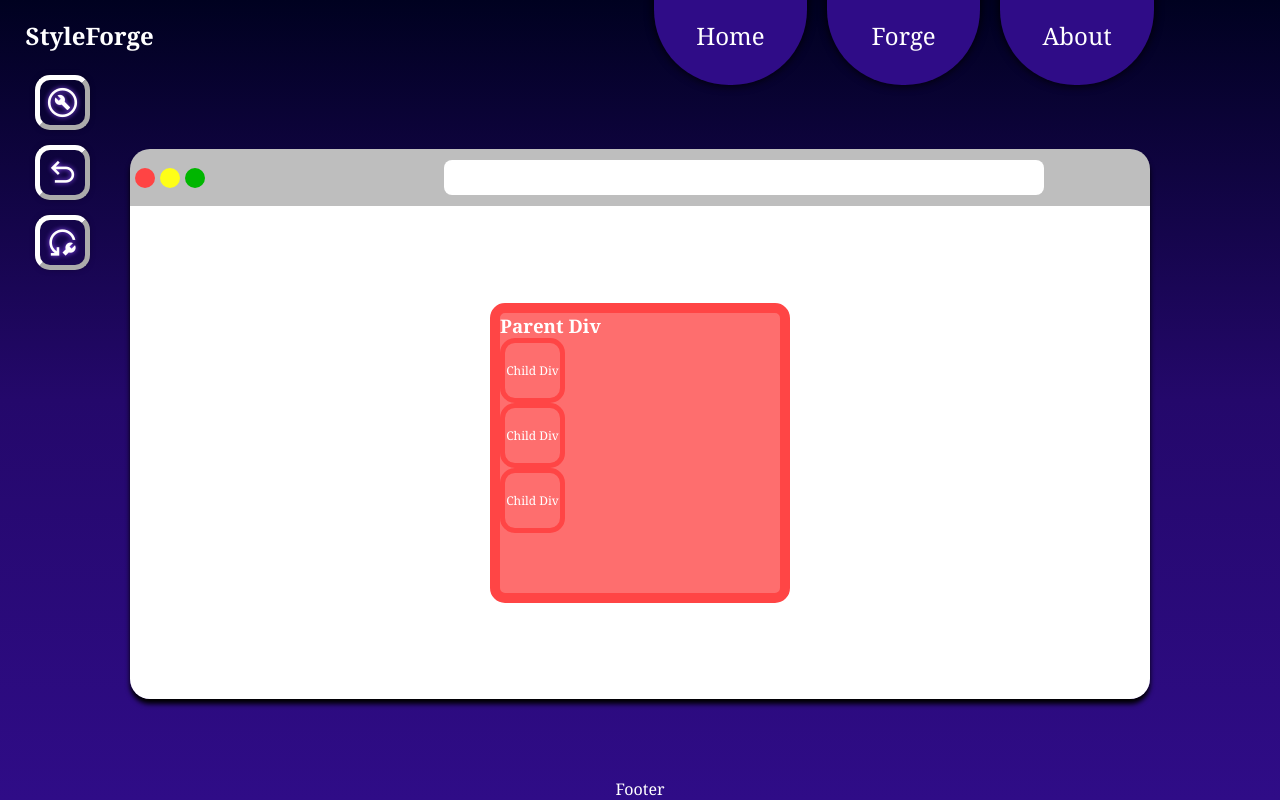
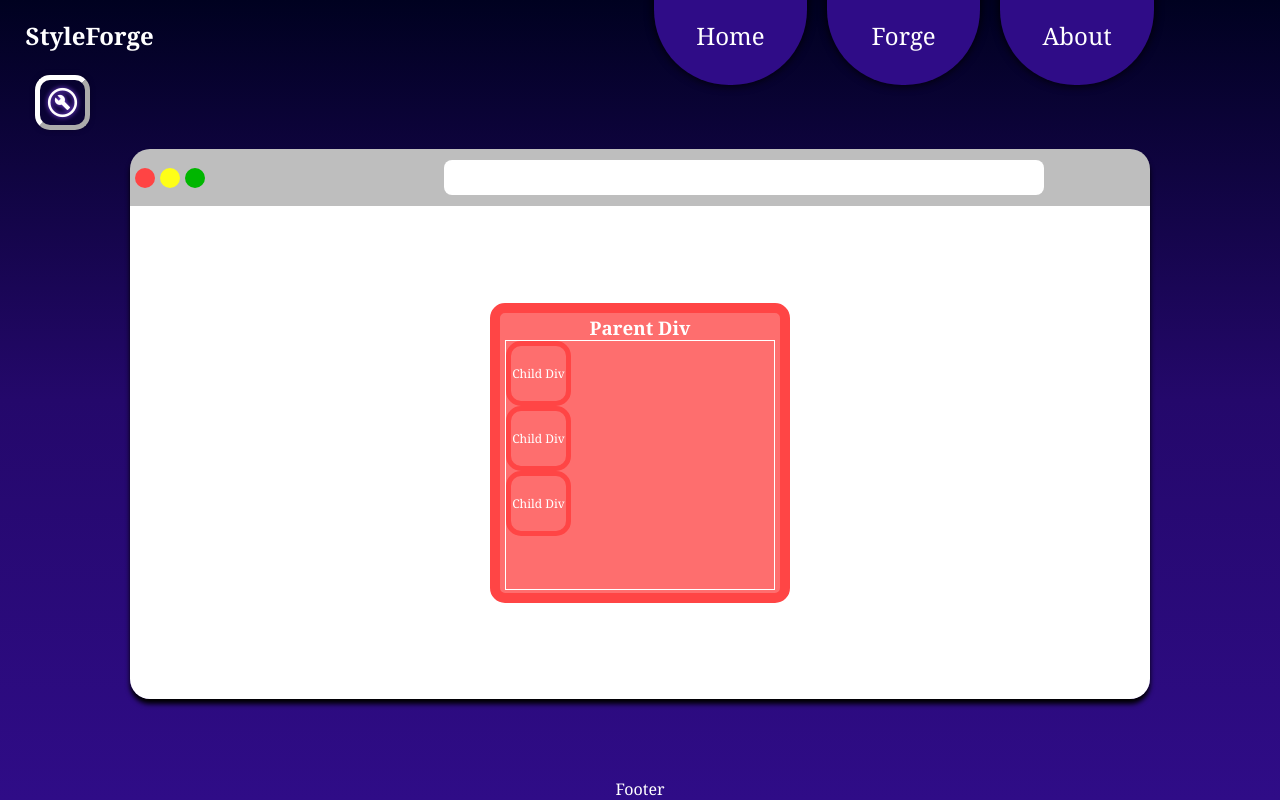
Before and after one commit to Rllopez0410/StyleForge, a website built with webpack: page dist/index.html in a window 1280 px wide. Built offline with nearby package versions, Linux system fonts and the light colour scheme.

Commit message:
found a solution to add multiple css attributes and values. we created arrays of each css button catagory

```diff
--- a/src/DOM.js
+++ b/src/DOM.js
@@ -11,12 +11,15 @@
 
 export const nodes = {
     parentNode: document.getElementById("parent-node"),
+    childHolder: document.getElementById("child-holder")
 };
 
 export const cssAttrDom = {
     displayBtn: document.querySelectorAll(".attribute-btns"),
 };
 
-export const cssAttrVal = {
+export const cssRenderVal = {
     displayValues: document.querySelectorAll(".display-value"),
+    flexDirValues: document.querySelectorAll(".flex-dir-value"),
+    jusConValues: document.querySelectorAll(".justify-con-value"),
 };
--- a/src/index.js
+++ b/src/index.js
@@ -1,13 +1,14 @@
 import  "./index.scss";
-import { cssAttrDom, cssAttrVal, nodes, sideNavAnimations, toolboxFunc } from "./DOM";
-
-let toolboxClick = false;
+import { cssAttrDom, nodes, sideNavAnimations, toolboxFunc, cssRenderVal } from "./DOM";
 
 toolboxFunc.forgeBtn.addEventListener("click", attributeList);
 cssAttrDom.displayBtn.forEach(displayAttrVals);
-cssAttrVal.displayValues.forEach(displayVal);
+cssRenderVal.displayValues.forEach(renderDisplayCss);
+cssRenderVal.flexDirValues.forEach(renderFlexDirCss);
+cssRenderVal.jusConValues.forEach(renderJusConCss);
 
 function attributeList() {
+    let toolboxClick = false;
     if (!toolboxClick) {
         sideNavAnimations.sideNav.style.width = "240px";
         toolboxFunc.toolbox.style.left = "250px";
@@ -34,8 +35,20 @@
     });
 }
 
-function displayVal(btn) {
+function renderDisplayCss(btn) {
     btn.addEventListener("click", (e) => {
-        nodes.parentNode.style.display = e.target.id;
+        nodes.childHolder.style.display = e.target.id;
     });
 }
+
+function renderFlexDirCss(btn) {
+    btn.addEventListener("click", (e) => {
+        nodes.childHolder.style.flexDirection = e.target.id;
+    });
+}
+
+function renderJusConCss(btn) {
+    btn.addEventListener("click", (e) => {
+        nodes.childHolder.style.justifyContent = e.target.id;
+    });
+}
--- a/src/index.scss
+++ b/src/index.scss
@@ -100,14 +100,6 @@
                     font-size: 35px;
                     text-shadow: 0px 0px 5px rgb(146, 79, 255);
                 }
-                #undo-build {
-                    font-size: 35px;
-                    text-shadow: 0px 0px 5px rgb(146, 79, 255);
-                }
-                #reset-build {
-                    font-size: 35px;
-                    text-shadow: 0px 0px 5px rgb(146, 79, 255);
-                }
             }
             .toolbox-btns:hover {
                 transform: scale(1.2);
@@ -154,10 +146,10 @@
                     transition: 1s;
                     z-index: 2;
                 }
-                .display-value {
+                .attribute-list > * {
                     padding-left: 10px;
                 }
-                .display-value:hover {
+                .attribute-list > *:hover {
                     background-color: white;
                     color: black;
                 }
@@ -215,11 +207,17 @@
                     flex: 6;
                     background-color: rgb(255, 255, 255);
                     #parent-node {
+                        @include displayFlex();
+                        flex-direction: column;
                         width: 300px;
                         height: 300px;
                         background-color: rgb(254, 110, 110);
                         border: 10px solid rgb(255, 69, 69);
                         border-radius: 15px;
+                        #child-holder {
+                            border: 1px solid;
+                            width: 270px;
+                            height: 250px;
                            .child {
                                 @include displayFlex();
                                 width: 65px;
@@ -234,6 +232,7 @@
                 }
             }
         }
+    }
     footer {
         @include displayFlex();
     }
```
Also changed, not shown: dist/index.html, dist/main.js. Lines whose indentation alone changed are shown as unchanged.
